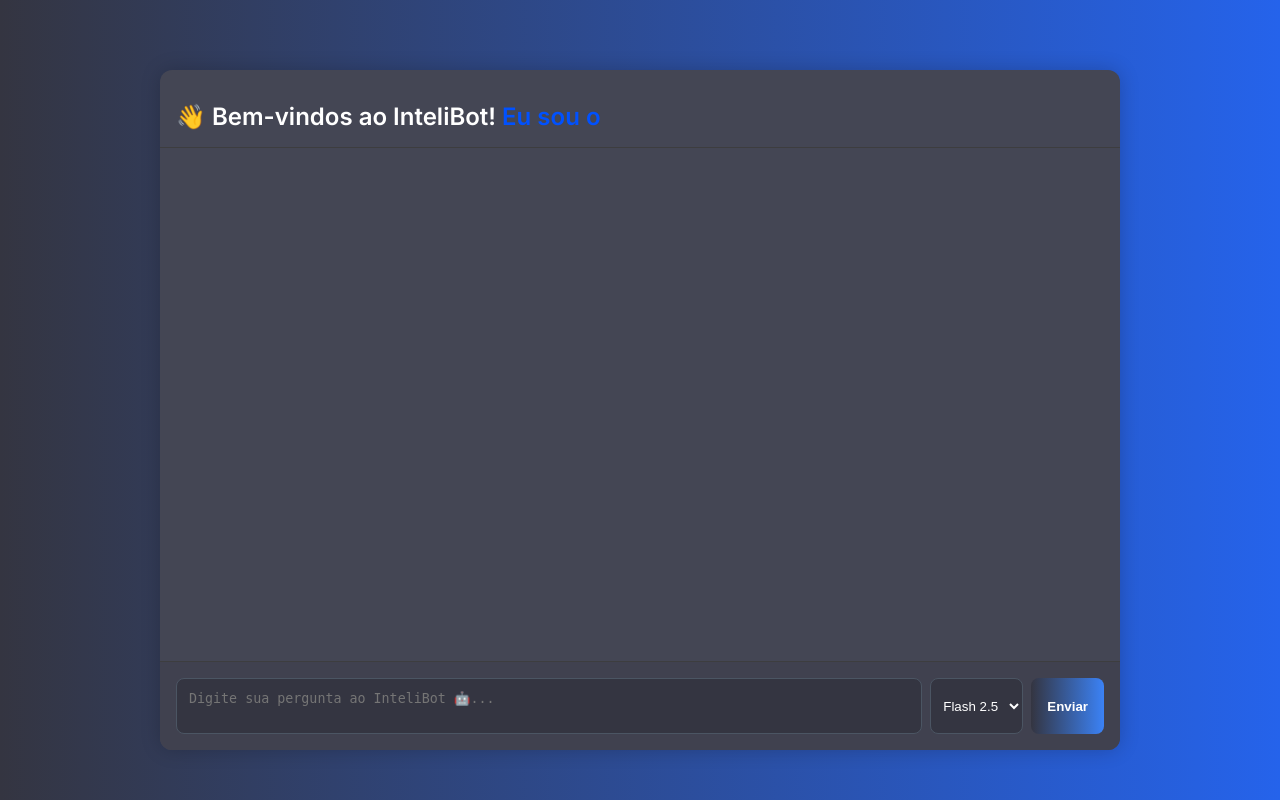
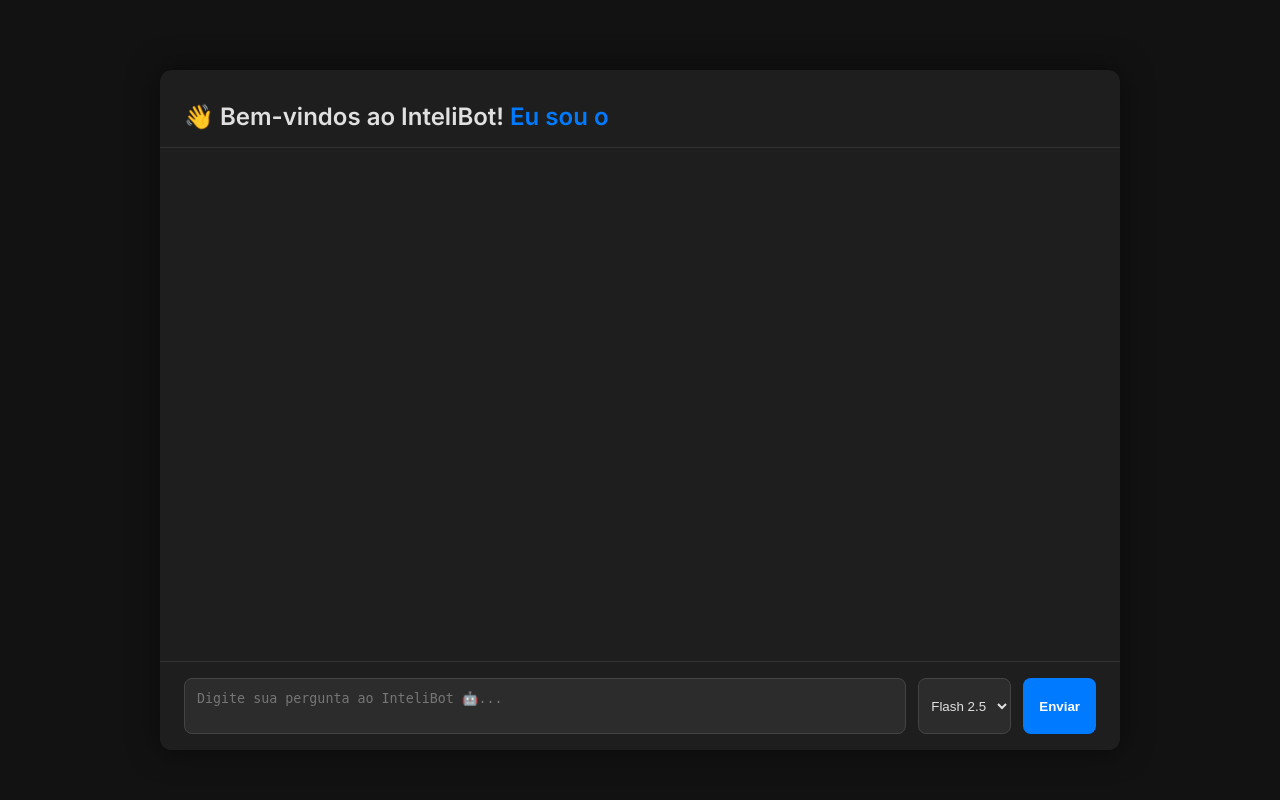
Before and after one commit to jhonherikgc/Chat-bot-alura, a Flask app: page / in a window 1280 px wide. Run offline with Flask 3, Linux system fonts and the light colour scheme; some libraries are stand-ins or nearby versions.

Commit message:
:lipstick: feat

```diff
--- a/static/styles.css
+++ b/static/styles.css
@@ -3,8 +3,9 @@
   margin: 0;
   padding: 0;
   font-family: 'Inter', sans-serif;
-  background: linear-gradient(to right, #343541, #2563eb);
-  color: white;
+  /* Fundo principal: Preto Profundo */
+  background: #121212;
+  color: #E0E0E0; /* Texto principal: Branco Suave */
 }
 
 /* Container do chat */
@@ -12,9 +13,10 @@
   max-width: 960px;
   height: 85vh;
   margin: 2rem auto;
-  background-color: #444654;
+  /* Container: Cinza Carvão */
+  background-color: #1E1E1E;
   border-radius: 12px;
-  box-shadow: 0 0 20px rgba(0,0,0,0.2);
+  box-shadow: 0 0 30px rgba(0, 0, 0, 0.5); /* Sombra mais forte para destacar */
   display: flex;
   flex-direction: column;
   overflow: hidden;
@@ -27,9 +29,11 @@
   text-align: center;
   font-size: 1.5rem;
   font-weight: 600;
-  padding: 1rem;
-  text-align: left; /* Alinha o texto à esquerda */
-  border-bottom: 1px solid #3d3d3f;
+  padding: 1rem 1.5rem;
+  text-align: left;
+  /* Linha divisória: Cinza Escuro Sutil */
+  border-bottom: 1px solid #333333;
+  color: #E0E0E0;
 }
 
 /* Histórico */
@@ -39,81 +43,122 @@
   padding: 1rem 1.5rem;
 }
 
+/* Scrollbar (Estilização para dark mode) */
+.chat-history::-webkit-scrollbar {
+    width: 8px;
+}
+.chat-history::-webkit-scrollbar-thumb {
+    background-color: #555;
+    border-radius: 10px;
+}
+.chat-history::-webkit-scrollbar-track {
+    background: #1E1E1E;
+}
+
 /* Mensagens */
 .mensagem {
-  margin-bottom: 12px;
-  padding: 0.75rem;
+  margin-bottom: 15px;
+  padding: 1rem;
   border-radius: 10px;
-  white-space: pre-wrap;
+  max-width: 85%;
+  line-height: 1.6;
 }
 
-span {
-  color: #0051ff;
+/* Destaque para o texto auto-type */
+#auto-type {
+  color: #007BFF; /* Azul Sólido Corporativo */
 }
 
 .mensagem-usuario {
-  background-color: #343541;
-  color: white;
+  /* Fundo da Mensagem do Usuário: Azul Escuro (Ação) */
+  background-color: #0056B3;
+  color: #FFFFFF;
   align-self: flex-end;
+  margin-left: auto;
 }
 
 .mensagem-bot {
-  background-color: #3f3f46;
-  color: #f1f5f9;
+  /* Fundo da Mensagem do Bot: Cinza Escuro (Conteúdo) */
+  background-color: #2C2C2C;
+  color: #E0E0E0;
   align-self: flex-start;
+  margin-right: auto;
+  border: 1px solid #333333;
 }
 
 /* Área de entrada */
 .chat-input-area {
   display: flex;
-  gap: 0.5rem;
-  padding: 1rem;
-  border-top: 1px solid #3d3d3f;
-  background-color: #40414f;
+  gap: 0.75rem;
+  padding: 1rem 1.5rem;
+  /* Fundo da área de input */
+  border-top: 1px solid #333333;
+  background-color: #1E1E1E;
 }
 
 .chat-input-area textarea {
   flex-grow: 1;
   padding: 0.75rem;
   border-radius: 8px;
-  background-color: #343541;
-  color: white;
-  border: 1px solid #4b5563;
+  /* Input: Fundo mais escuro que o container */
+  background-color: #2C2C2C;
+  color: #E0E0E0;
+  border: 1px solid #444444;
   resize: none;
+  transition: border-color 0.3s;
+}
+
+.chat-input-area textarea:focus {
+  border-color: #007BFF; /* Foco: Azul Corporativo */
+  outline: none;
 }
 
 .chat-input-area select {
   padding: 0.5rem;
   border-radius: 8px;
-  background-color: #343541;
-  color: white;
-  border: 1px solid #4b5563;
+  /* Select: Fundo mais escuro que o container */
+  background-color: #2C2C2C;
+  color: #E0E0E0;
+  border: 1px solid #444444;
 }
 
 .chat-input-area button {
-  background: linear-gradient(to right, #343541, #3b82f6);
+  /* Botão: Azul Sólido Corporativo */
+  background-color: #007BFF;
   border: none;
   color: white;
   font-weight: bold;
   padding: 0.5rem 1rem;
   border-radius: 8px;
   cursor: pointer;
+  transition: background-color 0.3s;
 }
 
 .chat-input-area button:hover {
-  background: linear-gradient(to right, #343541, #2563eb);
+  background-color: #0056B3; /* Azul um pouco mais escuro no hover */
 }
 
 /* Estilização para código */
 pre {
-  background-color: #1e1e1e;
+  /* Fundo preto padrão para blocos de código */
+  background-color: #111111;
   padding: 1rem;
-  border-radius: 8px;
+  border-radius: 6px;
   overflow-x: auto;
-  margin-top: 0.5rem;
+  margin-top: 0.75rem;
+  margin-bottom: 0.75rem;
+  border: 1px solid #333333;
 }
 
 code {
   font-family: 'Courier New', monospace;
   color: #d4d4d4;
 }
+
+/* Destaque para código inline */
+.mensagem-bot code {
+  background-color: #444444; /* Fundo escuro para código inline */
+  color: #E0E0E0;
+  padding: 0.2rem 0.4rem;
+  border-radius: 4px;
+}
--- a/templates/index.html
+++ b/templates/index.html
@@ -121,6 +121,7 @@
   </script>
   <script>
       const textos = [
+    "Como posso te ajudar hoje? 🤔",
     "Eu sou o seu assistente inteligente 🤖",
     "As soluções inteligentes para as suas dúvidas ⚛️.",
     "Onde Conecta você ao conhecimento 🧠."
```
